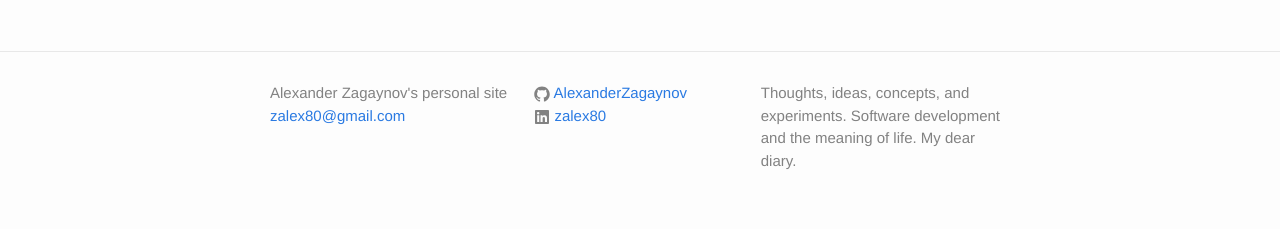
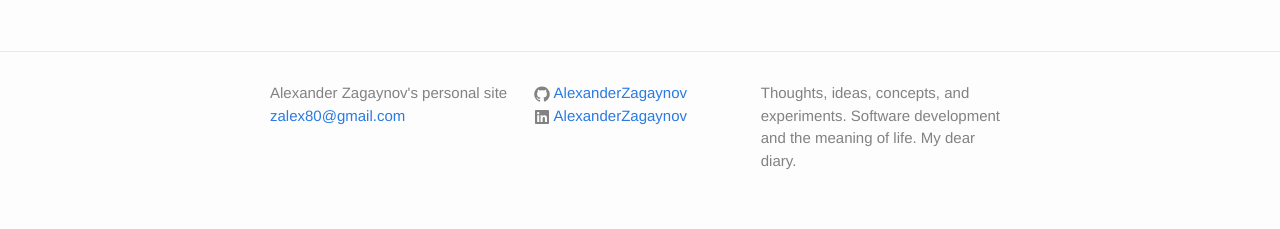
Before and after one commit to AlexanderZagaynov/AlexanderZagaynov.github.io, a Jekyll site: the page built from about.md, in a window 1280 px wide. Shown: the part 1067-1296 px from the top of the page. Built offline with Jekyll 4.4.1, drawn with Linux system fonts in a browser that asks for light colours.

Commit message:
update linkedin username

```diff
--- a/_config.yml
+++ b/_config.yml
@@ -10,7 +10,7 @@ url: https://alexanderzagaynov.com
 permalink: :title
 
 github_username:  AlexanderZagaynov
-linkedin_username: zalex80
+linkedin_username: AlexanderZagaynov
 
 markdown: kramdown
 
```
